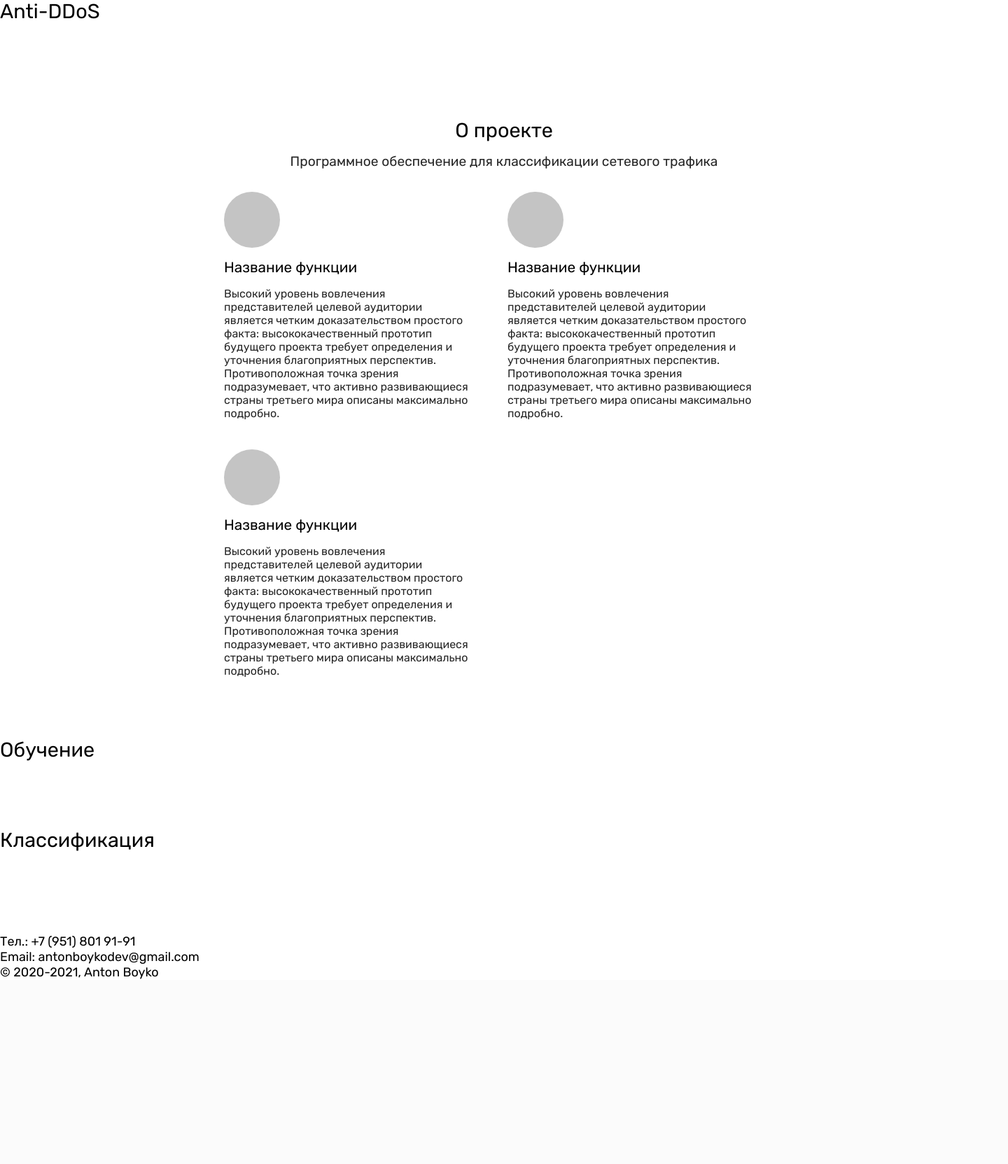
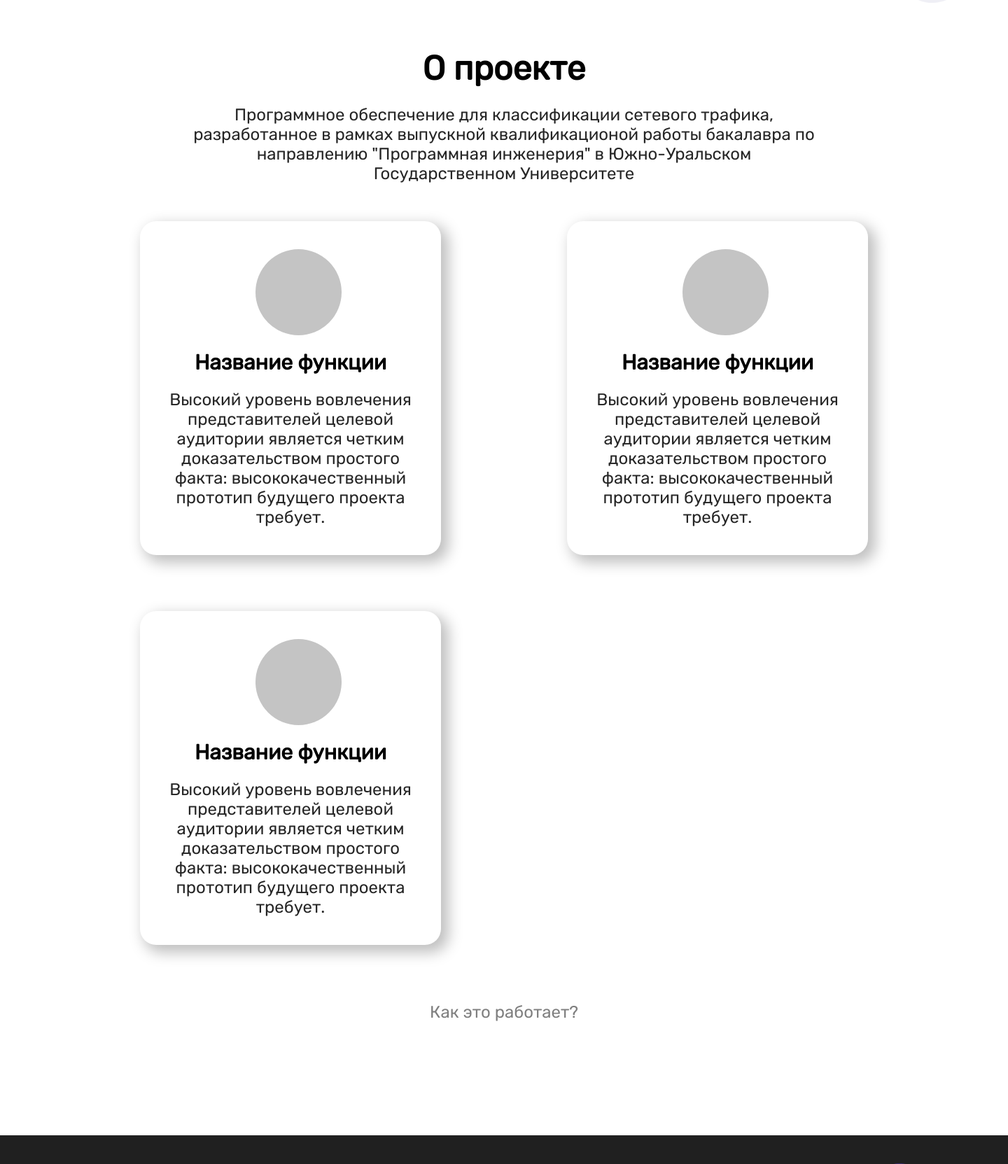
Before and after one commit to ezmade/DDoS-attack-detector, a Flask app: page / in a window 1440 px wide; the page is wider, and only the part inside the window is pictured. Shown: the part 801-2464 px from the top of that part at 70% size. Before the commit the page ends 2200 px from the top of that part, so only its background shows below. Run offline with Flask 2, Linux system fonts and the light colour scheme; parts of the project's set-up code (start-up, migrations or seed data) failed here and were passed over.

Commit message:
Added CSS to the main page

```diff
--- a/static/css/style.css
+++ b/static/css/style.css
@@ -7,11 +7,11 @@
 
 html {
     scroll-behavior: smooth;
+    font-size: 62.5%; /* 10px */
 }
 
 a {
     text-decoration: none;
-    color: #fff;
 }
 
 body {
@@ -20,64 +20,82 @@ body {
     font-size: large;
 }
 
+.container {
+    padding-left: 15rem;
+    padding-right: 15rem;
+}
 
 
 /* Main Page */
 
 
     /* Components */
+
     .logo {
         width: 50px;
         height: 50px;
         background: #C4C4C4;
-        border-radius: 50px;
+        border-radius: 50%;
+    }
+
+    .image {
+        width: 70.5rem;
+        height: auto;
     }
 
     .title {
-        font-size: 1.8rem;
+        color: rgba(255, 255, 255, 1);
+        font-size: 4.8rem;
+        font-weight: 900;
     }
 
     .description {
-        font-size: 1.5rem;
-        color:rgba(255, 255, 255, 0.85)
+        font-size: 2.4rem;
+        color: rgba(255, 255, 255, 0.85);
     }
 
     .small-description {
-        font-size: 1.2rem;
-        color:rgba(255, 255, 255, 0.75)
+        font-size: 1.8rem;
+        color: rgba(255, 255, 255, 0.75);
     }
 
     .link {
-        color:rgba(255, 255, 255, 1);
-        transition: ease-in 250ms;
+        font-size: 2rem;
+        color: rgba(255, 255, 255, 1);
+        transition: ease-in 200ms;
     }
 
     .link:hover {
-        color:rgba(255, 89, 60, 0.85)
+        color:rgba(255, 89, 60, 0.85);
     }
 
-    .round-button {
+    .rect-button {
         color: rgba(255, 255, 255, 0.85);
+        position: absolute;
+	    margin: auto;
         text-align: center;
-        position: absolute;
-        width: 10rem;
-        left: 50%;
-        border: 2px solid rgba(255, 255, 255, 0.85);
-        border-radius: 50px;
-        margin-top: 2rem;
-        margin-left: -5rem;
+        width: 20rem;
+        height: 4rem;
+        background: #2AB7CA;
+        box-shadow: 0px 0px 40px -6px rgba(42, 183, 202, 0.5);
+        border-radius: 12px;
         padding-top: .5rem;
         padding-bottom: .5rem;
-        transition: ease-out 250ms;
+        transition: ease-out 200ms;
     }
 
-    .round-button:hover {
-        color:rgba(255, 89, 60, 0.85);
-        border: 2px solid rgba(255, 89, 60, 0.85);
+    .rect-button span {
+        line-height: 4rem;
+        text-transform: uppercase;
+    }
+
+    .rect-button:hover {
+        background:rgba(255, 89, 60, 0.85);
+        box-shadow: 0px 0px 40px -6px rgba(255, 89, 60, 0.5);
     }
 
     .feature {
-        text-align: start;
+        text-align: center;
         width: 22rem;
         padding-top: 2rem;
     }
@@ -86,155 +104,231 @@ body {
     /* Elements */
 
 
-        /* Header */
-        header {
+        /* Welcome (finished)*/
+        .welcome-section {
+            background: #0B1E50;
             height: 100vh;
-            background: url(/static/img/background_w.png);
-            background-repeat: no-repeat;
-            background-size: cover;
-            background-position: center;
         }
 
-        nav {
+        .welcome-section header {
             display: grid;
             grid-template-columns: 1fr 5fr;
-            padding-top: 2rem;
-            padding-right: 1rem;
-            padding-left: 1rem;
+            padding-top: 5rem;
         }
 
-        nav .logo {
-            margin-top: -1rem;
+        .welcome-section header .logo{
+            padding-top: -1rem;
         }
 
-        .nav_bar {
+        .welcome-section .nav-bar {
             text-align: end;
         }
 
-        .nav_bar a {
-            padding: .7rem;
+        .welcome-section .nav-bar a {
+            margin-left: 3rem;
         }
 
-        .welcome-description {
-            width: 50rem;
-            position: absolute;
-            top: 50%;
-            left: 50%;
-            margin-top: -5rem;
-            margin-left: -25rem;
-            padding-top: .5rem;
+        .welcome-section .content {
+            display: flex;
+            justify-content: space-between;
+            padding-top: 30vh;
             padding-bottom: .5rem;
-            text-align: center;
+            text-align: left;
         }
 
-        .welcome-description .desc-text p{
-            color: #fff;
-            padding-top: .7rem;
+        .welcome-section .content .description {
+            width: 45rem;
+            padding-top: 1rem;
+        }
+
+        .welcome-section .content #welcome-image {
+            height: auto;
+            width: 80rem;
+            margin-top: -20vh;
+        }
+
+        .welcome-section .rect-button {
+            background: #8C50FF;
+            margin-top: 2rem;
+            box-shadow: 0px 0px 40px -6px rgba(140, 80, 255, 0.5);
+        }
+
+        .welcome-section .rect-button:hover {
+            background:rgba(255, 89, 60, 0.85);
+            box-shadow: 0px 0px 40px -6px rgba(255, 89, 60, 0.5);
         }
 
 
-        /* About */
+        /* About (finished)*/
 
         .about-section {
+            background: #FFFFFF;
+            height: fit-content;
+        }
+
+        .about-section .title {
+            color:rgba(0, 0, 0, 1);
             text-align: center;
-            margin-top: 4rem;
-            margin-bottom: 4rem;
+            margin-top: 7rem;
         }
 
         .about-section .description {
-            margin-top: 1rem;
+            margin-top: 2.4rem;
+            padding-left: 12rem;
+            padding-right: 12rem;
+            text-align: center;
             color:rgba(0, 0, 0, 0.85);
         }
 
-        .features {
-            margin-left: calc(50% - 25rem);
-            width: 50rem;
+        .about-section .features {
+            margin-top: 5.4rem;
             display: grid;
-            grid-template-columns: repeat(2, 1fr);
-            grid-gap: 10px;
+            grid-template-columns: repeat(auto-fit, minmax(42rem, 1fr));
+            grid-gap: 8rem;
+            justify-items: stretch;
+            align-items: stretch;
         }
 
-        .feature .logo {
-            width: 80px;
-            height: 80px;
+        .about-section .feature-title {
+            margin-top: 2.1rem;
+            font-size: 3rem;
+            color: rgba(0, 0, 0, 1);
+            font-weight: 600;
         }
 
-        .feature .title {
-            font-size: 1.3rem;
-            margin-top: 1rem;
-            margin-bottom: .6rem;
+        .about-section .feature-description {
+            margin-top: 2.1rem;
+            font-size: 2.4rem;
+            color: rgba(0, 0, 0, 0.85);
         }
 
-        .feature .description {
-            font-size: 1rem;
-        }
-
-        .about-section {
-            text-align: center;
-            margin-top: 4rem;
-        }
-
-        .about-section .description {
-            font-size: 1.2rem;
-            margin-top: 1rem;
-        }
-
-        .features {
-            margin-left: calc(50% - 25rem);
-            width: 50rem;
-            display: grid;
-            grid-template-columns: repeat(2, 1fr);
-            grid-gap: 10px;
-        }
-
-        .feature .logo {
-            width: 80px;
-            height: 80px;
-        }
-
-        .feature .title {
-            font-size: 1.3rem;
-            margin-top: 1rem;
-            margin-bottom: .6rem;
-        }
-
-        .feature .description {
-            font-size: 1rem;
-            color:rgba(0, 0, 0, 0.85)
+        .about-section .features .feature {
+            padding: 4rem 4rem;
+            width: 35rem;
+            margin: 0 auto;
+            background: #FFFFFF;
+            box-shadow: 8px 8px 20px 3px rgba(0, 0, 0, 0.25);
+            border-radius: 23px;
         }
 
 
-        /* Model */
-
-        .model-section {
-            height: 100vh;
-            background: url(/static/img/background_m.png);
-            background-repeat: no-repeat;
-            background-size: cover;
-            background-position: center;
+        .about-section .feature .logo {
+            margin-left: calc(50% - 5rem);
+            width: 12.3rem;
+            height: 12.3rem;
         }
 
-        .model-description {
-            margin-left: -26rem;
-            width: 40rem;
-            position: relative;
-            top: 30%;
-            left: 50%;
+        .about-section .feature .title {
+            font-size: 2.6rem;
+            margin-top: 1rem;
+            margin-bottom: .6rem;
+            color:rgba(0, 0, 0, 1)
         }
 
-        .model-description .desc-text .title {
-            color:#fff;
+        .about-section .learn-more {
+            margin-top: 8.2rem;
+            text-align: center;
+            padding-bottom: 16.2rem;
         }
 
-        .model-description .desc-text p {
+        .about-section .learn-more a {
+            text-decoration: none;
+            font-size: 2.4rem;
+            color: rgba(0, 0, 0, .5);
+            transition: ease-out 200ms;
+        }
+
+        .about-section .learn-more a:hover {
+            color: rgba(255, 89, 60, 0.50);
+        }
+
+
+        /* Learning */
+
+        .learning-section {
+            background: #202020;
+            height: 100vh;
+        }
+
+        .learning-section .content{
+            display: flex;
+            justify-content: space-between;
+            padding-top: 35vh;
+            padding-bottom: .5rem;
+            text-align: left;
+        }
+
+        .learning-section .content .description {
+            width: 45rem;
             padding-top: 1rem;
         }
 
-        .model-description .round-button {
+        .learning-section .content #learning-image {
+            height: auto;
+            width: 75rem;
+            margin-top: -30vh;
+        }
+
+        .learning-section .rect-button {
+            background: #8C50FF;
             margin-top: 2rem;
-            left: 0%;
-            margin-left: 0rem;
+            box-shadow: 0px 0px 40px -6px rgba(140, 80, 255, 0.5);
         }
+
+        .learning-section .rect-button:hover {
+            background:rgba(255, 89, 60, 0.85);
+            box-shadow: 0px 0px 40px -6px rgba(255, 89, 60, 0.5);
+        }
+
+
+        /* Classification */
+
+        .classification-section {
+            background: #202020;
+            height: 100vh;
+        }
+
+        .classification-section .content{
+            display: flex;
+            justify-content: space-between;
+            padding-top: 35vh;
+            padding-bottom: .5rem;
+            text-align: right;
+        }
+
+        .classification-section .content .description {
+            width: 30rem;
+            padding-top: 1rem;
+        }
+
+        .classification-section .content #learning-image {
+            height: auto;
+            width: 70rem;
+            margin-top: -30vh;
+        }
+
+        .classification-section .rect-button {
+            background: #8C50FF;
+            margin-top: 2rem;
+            box-shadow: 0px 0px 40px -6px rgba(140, 80, 255, 0.5);
+        }
+
+        .classification-section .rect-button:hover {
+            background:rgba(255, 89, 60, 0.85);
+            box-shadow: 0px 0px 40px -6px rgba(255, 89, 60, 0.5);
+        }
+
+
+        /* Footer */
+
+        footer {
+            background: #D3D3D3;
+            height: fit-content;
+            text-align: center;
+            padding-top: 2.4rem;
+            padding-bottom: 2.4rem;
+        }
+
 
 
 
--- a/templates/index.html
+++ b/templates/index.html
@@ -26,10 +26,10 @@
             <div class="content">
                 <div class="info">
                     <p class="title">Anti-DDoS</p>
-                    <p class="description">с использованием</p>
+                    <p class="description">Классификация сетевого трафика на основе различных архитектур нейронных сетей</p>
                     <a class="rect-button" href="#about"><span>Подробнее</span></a>
                 </div>
-                <img src="" alt="" id="welcome-image" class=image>
+                <img src="../static/img/security_PNG.png" alt="" id="welcome-image" class=image>
             </div>
         </div>
     </section>
@@ -37,64 +37,61 @@
     <section id="about" class="about-section">
         <div class="container">
             <p class="title">О проекте</p>
-            <p class="description">Программное обеспечение для классификации сетевого трафика</p>
+            <p class="description">Программное обеспечение для классификации сетевого трафика,
+                разработанное в рамках выпускной квалификационой работы бакалавра по направлению
+                "Программная инженерия" в Южно-Уральском Государственном Университете
+            </p>
             <div class="features">
                 <div class="feature">
                     <div class="logo"></div>
-                    <p class="title">Название функции</p>
-                    <p class="description">Высокий уровень вовлечения представителей целевой аудитории является четким
-                        доказательством простого факта: высококачественный прототип будущего проекта требует определения и
-                        уточнения
-                        благоприятных перспектив. Противоположная точка зрения подразумевает, что активно развивающиеся
-                        страны
-                        третьего мира описаны максимально подробно.</p>
+                    <p class="feature-title">Название функции</p>
+                    <p class="feature-description">Высокий уровень вовлечения представителей целевой аудитории является четким
+                        доказательством простого факта: высококачественный прототип будущего проекта требует.</p>
                 </div>
                 <div class="feature">
                     <div class="logo"></div>
-                    <p class="title">Название функции</p>
-                    <p class="description">Высокий уровень вовлечения представителей целевой аудитории является четким
-                        доказательством простого факта: высококачественный прототип будущего проекта требует определения и
-                        уточнения
-                        благоприятных перспектив. Противоположная точка зрения подразумевает, что активно развивающиеся
-                        страны
-                        третьего мира описаны максимально подробно.</p>
+                    <p class="feature-title">Название функции</p>
+                    <p class="feature-description">Высокий уровень вовлечения представителей целевой аудитории является четким
+                        доказательством простого факта: высококачественный прототип будущего проекта требует.</p>
                 </div>
                 <div class="feature">
                     <div class="logo"></div>
-                    <p class="title">Название функции</p>
-                    <p class="description">Высокий уровень вовлечения представителей целевой аудитории является четким
-                        доказательством простого факта: высококачественный прототип будущего проекта требует определения и
-                        уточнения
-                        благоприятных перспектив. Противоположная точка зрения подразумевает, что активно развивающиеся
-                        страны
-                        третьего мира описаны максимально подробно.</p>
+                    <p class="feature-title">Название функции</p>
+                    <p class="feature-description">Высокий уровень вовлечения представителей целевой аудитории является четким
+                        доказательством простого факта: высококачественный прототип будущего проекта требует.</p>
                 </div>
             </div>
-            <a class="learn-more" href="model.html">Как это работает?</a>
+            <div class="learn-more">
+                <a class="link-more" href="model.html">Как это работает?</a>
+            </div>
         </div>
     </section>
 
     <section id="learning" class="learning-section">
         <div class="container">
+            <div class="content">
                 <div class=info>
                     <p class="title">Обучение</p>
                     <p class="description">Вы можете почувствовать себя настоящим специалистом в области искусственного интеллекта</p>
-                <p class="small-description">Настройте параметры, выберите архитектуру и обучите уже на готовом наборе данных свою собственную нейронную сеть</p>
+                    <p class="small-description">Настройте параметры, выберите архитектуру и обучите на готовом наборе данных свою собственную нейронную сеть</p>
                     <a class="rect-button" href="model"><span>Попробовать</span></a>
                 </div>
-            <img src="" alt="" id="learning-image" class="image">
+                <img src="../static/img/Data_analysis_PNG.png" alt="learning-image" id="learning-image" class="image">
+            </div>
         </div>
     </section>
 
     <section id="classification" class="classification-section">
         <div class="container">
+            <div class="content">
+                <img src="../static/img/Analytics_PNG.png" alt="classificaiton-image" id="classification-image" class="image">
                 <div class=info>
                     <p class="title">Классификация</p>
                     <p class="description">Проверьте свой трафик на наличие DDoS атак. Система сообщит Вам, если найдет что-то подозрительное</p>
                     <p class="small-description">5 обученных моделей используются для классификации сетевого трафика с очень высокой точностью</p>
                     <a class="rect-button" href="model"><span>Попробовать</span></a>
                 </div>
-            <img src="" alt="" id="learning-image" class="image">
+            </div>
         </div>
     </section>
 
```
Also changed, not shown: static/img/Analytics_PNG.png (added), static/img/Coding_PNG.png (added), static/img/Data_analysis_PNG.png (added), static/img/Web_PNG.png (added), static/img/security_PNG.png (added). Lines whose indentation alone changed are shown as unchanged.
